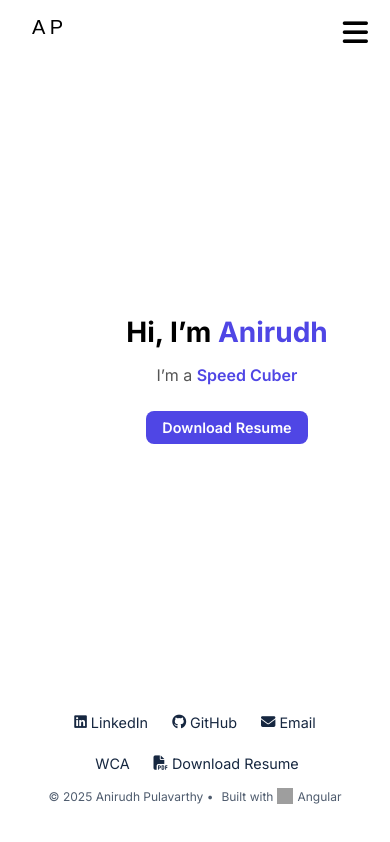
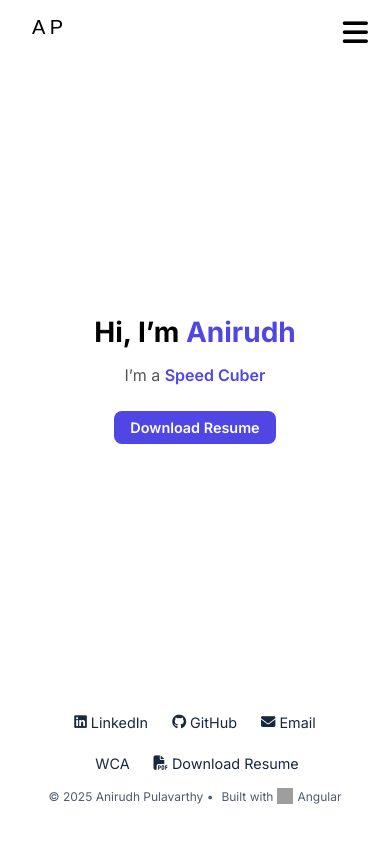
Before and after one commit to anirudh-pulavarthy/DevChronicles, an Angular app: page / in a window 390 px wide. Built offline with nearby package versions, Linux system fonts and the light colour scheme; grey boxes are pictures that could not be loaded; some icons are missing.

Commit message:
Fixed: Name aligns center on mobile screen

```diff
--- a/src/app/components/hero/hero.component.scss
+++ b/src/app/components/hero/hero.component.scss
@@ -1,6 +1,8 @@
 .hero {
       background-color: transparent;
       height: 100%;
+      width: 100%;
+      max-width: fit-content;
       flex: 1;
       width: 100%;
       display: flex;
```
Lines whose indentation alone changed are shown as unchanged.
